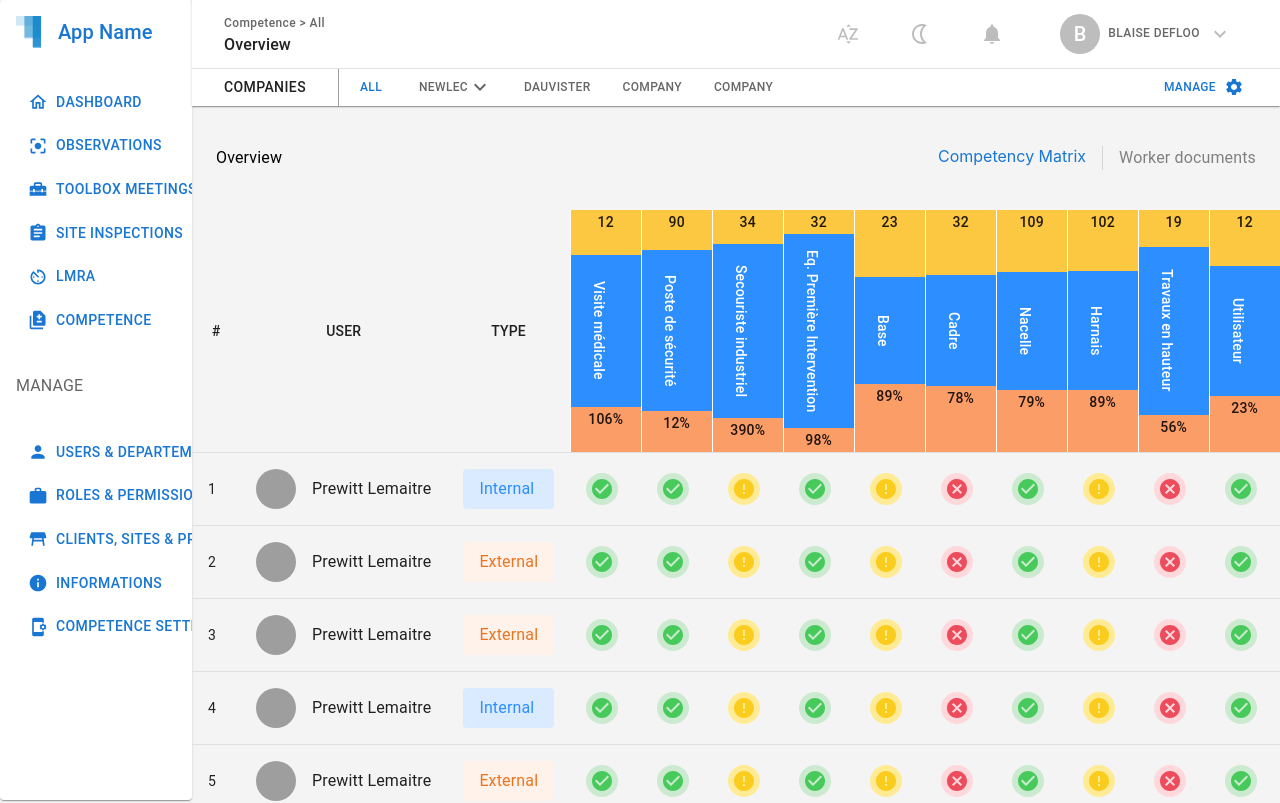
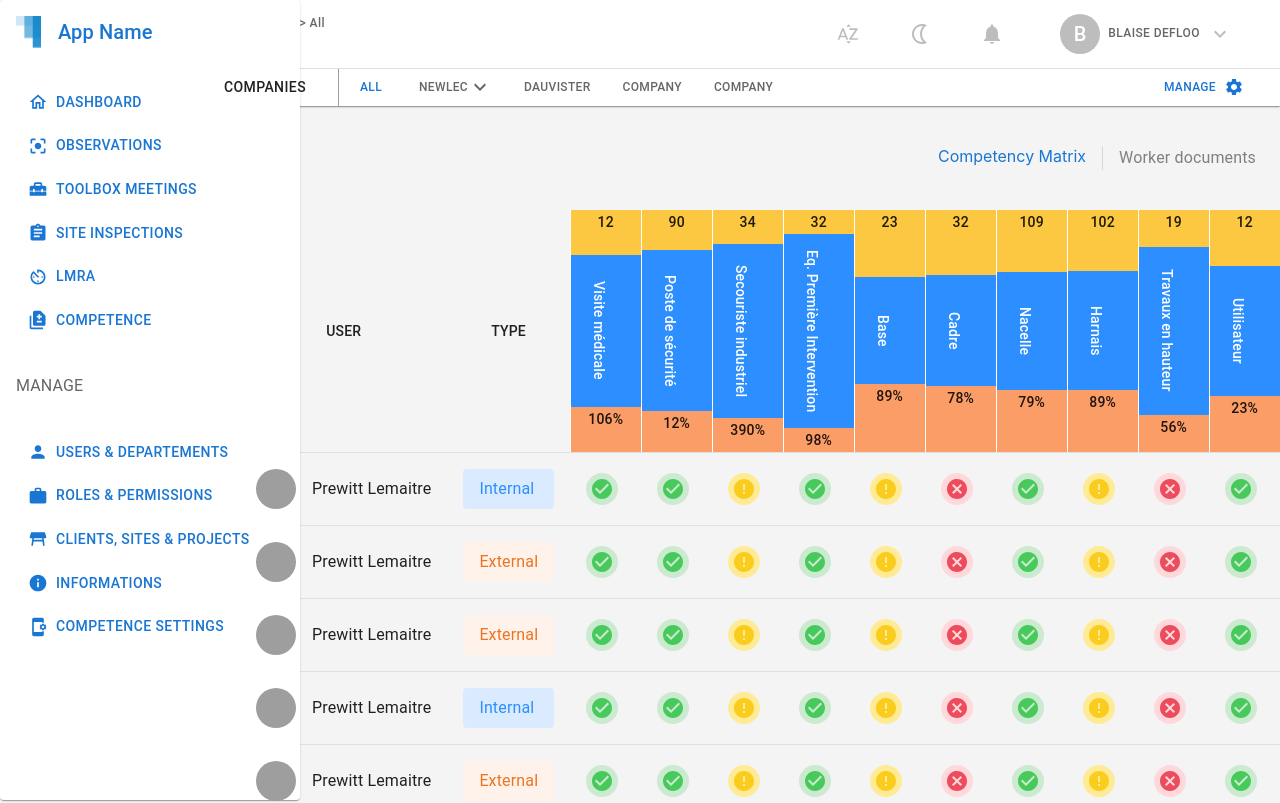
Before and after one commit to nabeelahmed1699/next-mui-dashboard, a Next.js app: page / in a window 1280 px wide. Shown: the top 803 px of the page. Built offline with nearby package versions, Linux system fonts and the light colour scheme; grey boxes are pictures that could not be loaded.

Commit message:
sidebar fixed

```diff
--- a/components/Navbar/VerticalAppBar/VerticalAppBar.jsx
+++ b/components/Navbar/VerticalAppBar/VerticalAppBar.jsx
@@ -101,8 +101,14 @@ const upperNavLinks = [
 ];
 
 const VerticalAppBar = () => {
+	const style = {
+		position: 'fixed',
+		left: 0,
+		minHeight: '100vh',
+		width: '300px',
+	};
 	return (
-		<Card sx={{ minHeight: '100vh' }}>
+		<Card sx={style}>
 			<CardContent>
 				<Stack direction='row' spacing={2}>
 					<Image src={logo} alt='logo image' />
--- a/pages/index.js
+++ b/pages/index.js
@@ -1,5 +1,6 @@
 import { Box } from "@mui/system";
 import Navbar from "../components/Navbar/Navbar";
+import VerticalAppBar from "../components/Navbar/VerticalAppBar/VerticalAppBar";
 import TableComponent from "../components/TableComponent/TableComponent";
 
 export default function Home() {
```
